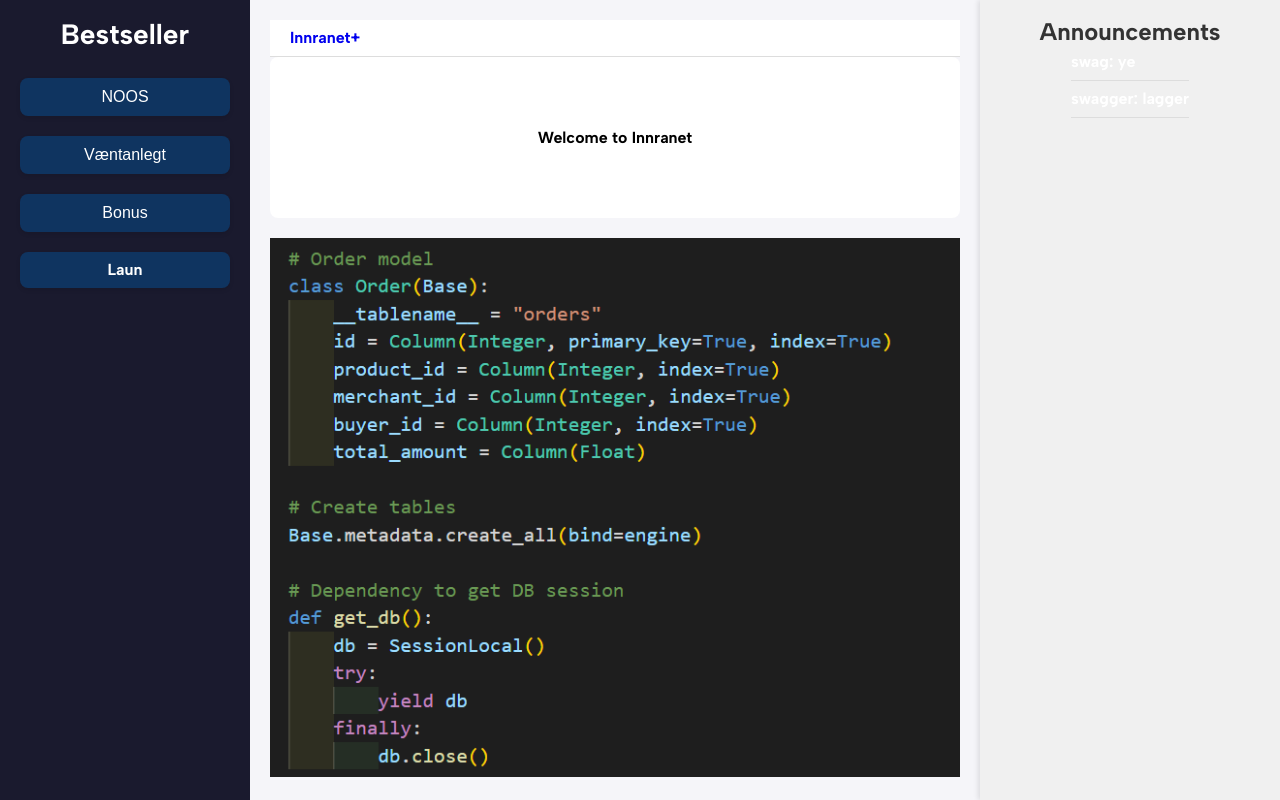
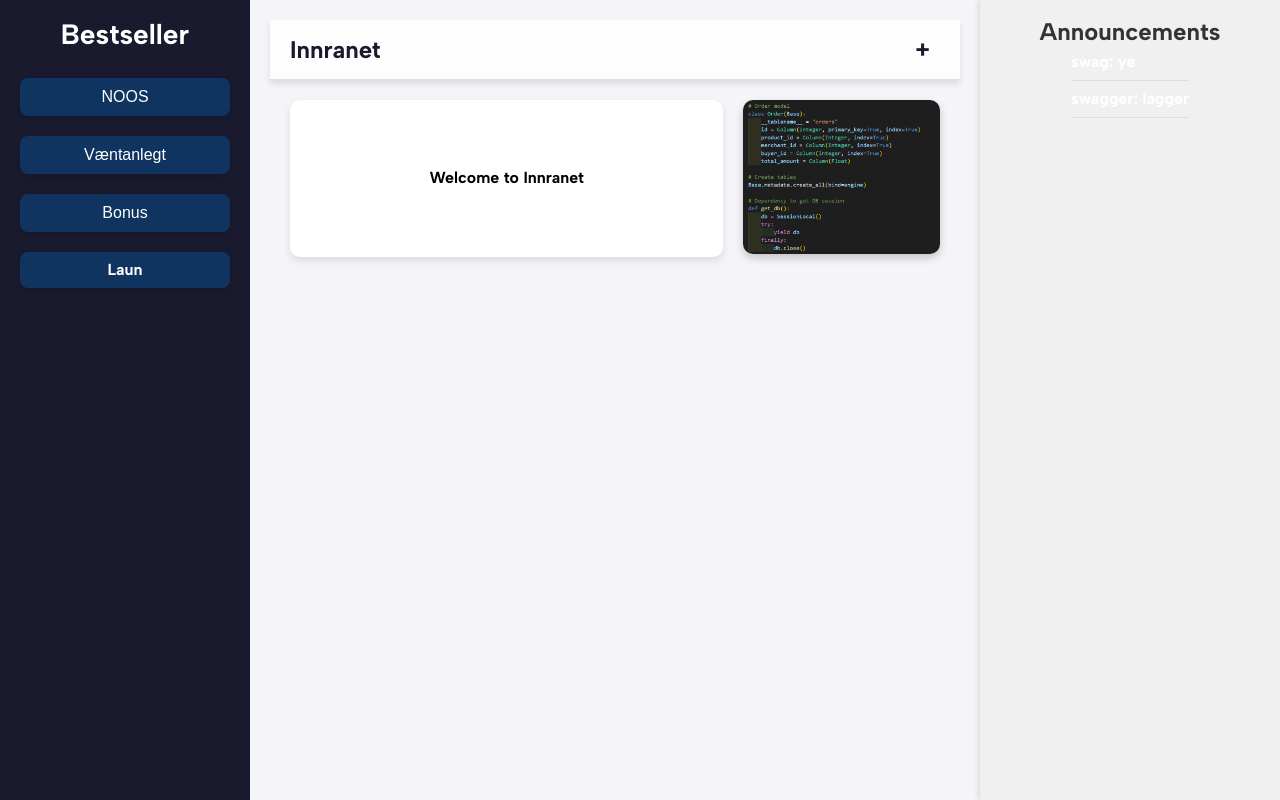
Before and after one commit to Kriswhyte092/Bestseller, a Django app: page / in a window 1280 px wide. Run offline with Django 5.2, Linux system fonts and the light colour scheme; data comes from the database, SQL or seed files in the repository; both versions use the stored data as it was after the commit; some libraries are stand-ins or nearby versions.

Commit message:
announcements

```diff
--- a/innranet/innranetBestseller/announcements/templates/announcements/create.html
+++ b/innranet/innranetBestseller/announcements/templates/announcements/create.html
@@ -5,4 +5,3 @@
     <button type="submit">Save</button>
 </form>
 <br>
-<a href="/">Back to Frontpage</a>
--- a/innranet/innranetBestseller/announcements/templates/announcements/list.html
+++ b/innranet/innranetBestseller/announcements/templates/announcements/list.html
@@ -10,3 +10,4 @@
 </ul>
 <a href="{% url 'create_announcement' %}">Create Announcement</a>
 <a href="{% url 'upload_image' %}">Upload Image</a>
+<a href="/">Back to Frontpage</a>
--- a/innranet/innranetBestseller/frontend/templates/frontend/index.html
+++ b/innranet/innranetBestseller/frontend/templates/frontend/index.html
@@ -8,6 +8,39 @@
     <link rel="stylesheet" href="{% static 'css/styleguide.css' %}" />
     <link rel="stylesheet" href="{% static 'css/styles.css' %}" />
     <style>
+        .topbar {
+    display: flex; /* Use flexbox for alignment */
+    align-items: center; /* Align items vertically */
+    justify-content: space-between; /* Push items to opposite sides */
+    padding: 10px 20px; /* Add padding inside the bar */
+    background: rgba(255, 255, 255, 0.8); /* Background color */
+    backdrop-filter: blur(10px); /* Add a blur effect */
+    border-bottom: 1px solid #ddd; /* Add a bottom border */
+    box-shadow: 0 4px 6px rgba(0, 0, 0, 0.1); /* Optional shadow */
+    z-index: 1000; /* Ensure it stays on top */
+}
+
+.topbar-title {
+    text-decoration: none;
+    color: #1a1a2e;
+    font-size: 24px;
+    font-weight: bold;
+    margin-right: auto; /* Pushes the title to the left */
+}
+
+.topbar-add {
+    text-decoration: none;
+    color: #1a1a2e;
+    font-size: 24px;
+    font-weight: bold;
+    margin-left: auto; /* Pushes the `+` to the right */
+    padding: 5px 10px; /* Optional: Add spacing inside the `+` */
+    transition: color 0.3s;
+}
+
+.topbar-add:hover {
+    color: #1e6091; /* Change color on hover */
+}
 
 
         /* Sidebar styles */
@@ -64,6 +97,43 @@
             box-shadow: 0 4px 8px rgba(0, 0, 0, 0.2);
         }
 
+        .main {
+    display: flex;
+    flex-direction: column; /* Stack the topbar and content */
+    min-height: 100vh; /* Ensure it fills the full height of the viewport */
+}
+
+        .content-wrapper {
+    display: flex; /* Use flexbox for horizontal alignment */
+    justify-content: space-between; /* Space between the main content and image */
+    align-items: flex-start; /* Align items at the top */
+    gap: 20px; /* Add space between the content and the image */
+    margin: 20px; /* Add spacing around the container */
+}
+
+#content-area {
+    flex: 2; /* Allow the main content to take up more space */
+    background-color: white; /* Ensure the content has a white background */
+    padding: 20px; /* Add some padding inside */
+    border-radius: 10px; /* Optional: Rounded corners */
+    box-shadow: 0px 4px 8px rgba(0, 0, 0, 0.1); /* Optional: Add a shadow */
+}
+
+#frontpage-image-container {
+    flex: 1; /* Image container takes up less space */
+    max-width: 300px; /* Limit maximum width */
+    text-align: center; /* Center the image inside the container */
+}
+
+#frontpage-image-container img {
+    width: 100%; /* Scale the image to fit the container */
+    height: auto; /* Maintain the aspect ratio */
+    border-radius: 10px; /* Optional: Add rounded corners */
+    box-shadow: 0px 4px 8px rgba(0, 0, 0, 0.2); /* Optional: Add shadow for aesthetics */
+}
+
+
+
         .announcements-header {
             font-size: 24px;
             font-weight: bold;
@@ -106,20 +176,25 @@
             </div>
         </div>
 
-        <!-- Main Content -->
         <div class="main">
             <div class="topbar">
-                <a href="/">Innranet</a>
-                <a href="{% url 'announcement_list' %}">+</a>
+                <a href="/" class="topbar-title">Innranet</a>
+                <a href="{% url 'announcement_list' %}" class="topbar-add">+</a>
+            </div>
 
-            </div>
-            <div id="content-area">
-                <h2>Welcome to Innranet</h2>
-            </div>
-            <div id="frontpage-image-container" style="text-align: center; margin-top: 20px;">
-                <!-- Image will be dynamically loaded here -->
+            <div class="content-wrapper">
+                <!-- Main Content -->
+                <div id="content-area">
+                    <h2>Welcome to Innranet</h2>
+                </div>
+
+                <!-- Image Container -->
+                <div id="frontpage-image-container">
+                    <!-- Image will be dynamically loaded here -->
+                </div>
             </div>
         </div>
+
 
 
 
@@ -178,18 +253,20 @@
     .then(response => response.json())
     .then(data => {
         const container = document.getElementById('frontpage-image-container');
-        container.innerHTML = ''; // Clear existing image
+        container.innerHTML = ''; // Clear any existing content
         if (data.image_url) {
             const img = document.createElement('img');
-            img.src = data.image_url;
+            img.src = data.image_url;  // Set the image URL
             img.alt = 'Front Page Image';
-            img.style.maxWidth = '100%';
-            img.style.height = 'auto';
-            container.appendChild(img);
+            container.appendChild(img);  // Add the image to the container
+        } else {
+            container.innerHTML = '<p>No image available</p>';  // Show placeholder if no image
         }
     })
     .catch(error => console.error('Error fetching frontpage image:', error));
 }
+
+
 
 window.onload = () => {
     fetchAnnouncements();
```
Also changed, not shown: innranet/innranetBestseller/db.sqlite3, innranet/innranetBestseller/uploads/frontpage_images/Name-It-Logo-826270296.jpg (added), innranet/innranetBestseller/uploads/frontpage_images/Screenshot_2024-11-06_103050.png (added).
